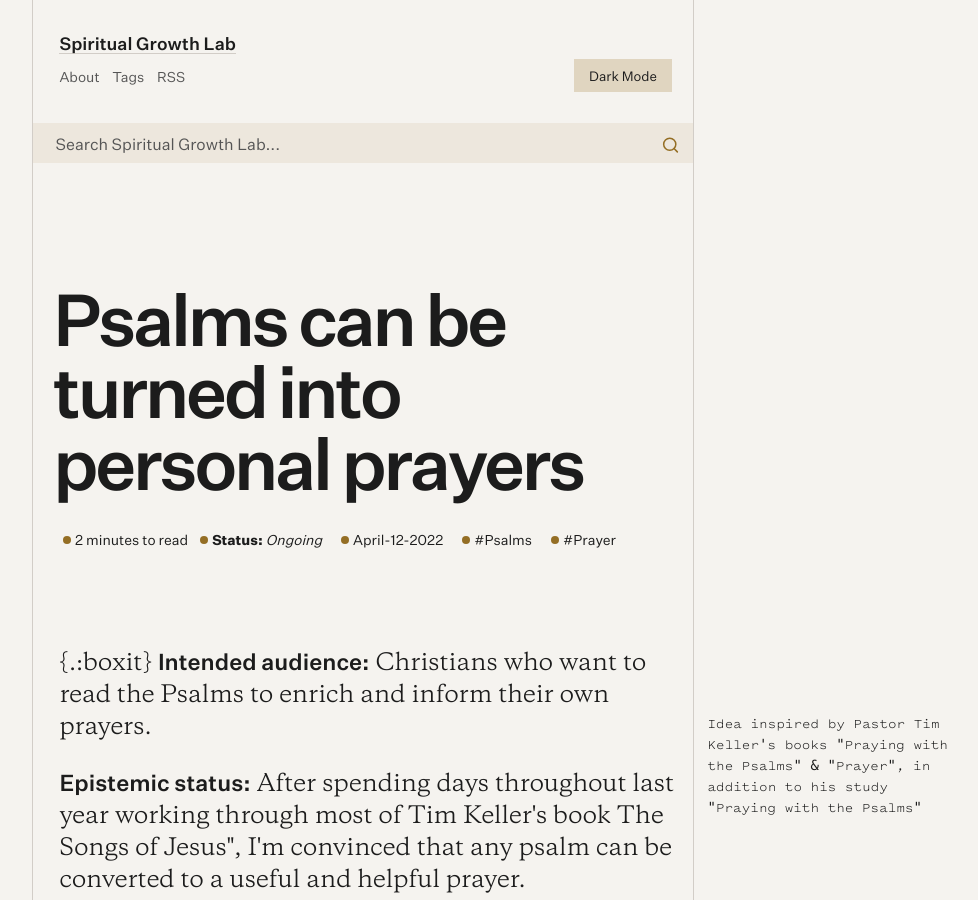
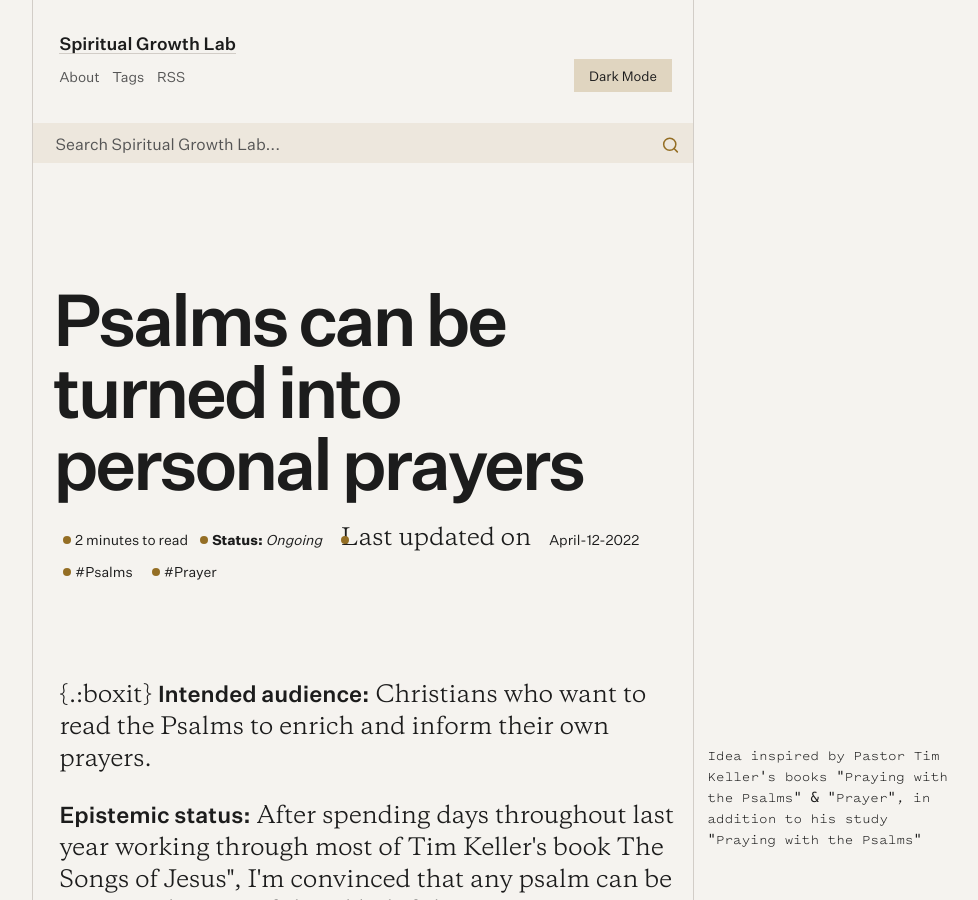
Before and after one commit to jsantiago611/digital-garden-master, a Jekyll site: the page built from _posts/2022-04-12-psalms-study.md, in a window 1280 px wide and 900 px high. Shown: the whole window, without its empty margins (277-1255 px from the left). Built offline with Jekyll 4.4.1, drawn with Linux system fonts in a browser that asks for light colours.

Commit message:
added "last updated on" to date, to clarify

```diff
--- a/_includes/Content.html
+++ b/_includes/Content.html
@@ -6,7 +6,7 @@
     <li><p class="readtime">{%- include read_time.html -%}</p></li>
     <li><a href="javascript:void(0)" class="tag"><b>Status:</b> <i>{{page.status | capitalize}}</i></a></li>
     {%- endif -%}
-    <li><a href="/dates/#{{ page.date | date: '%d-%B-%Y' }}" class="tag">{{ page.date | date: '%B-%d-%Y' }}</a></li>
+    <li>Last updated on <a href="/dates/#{{ page.date | date: '%d-%B-%Y' }}" class="tag">{{ page.date | date: '%B-%d-%Y' }}</a></li>
     <!-- Loop through page categories and print them in tags -->
     {%- for tag in page.tags -%}
         {%- if tag == 'Favorite' -%}
```
